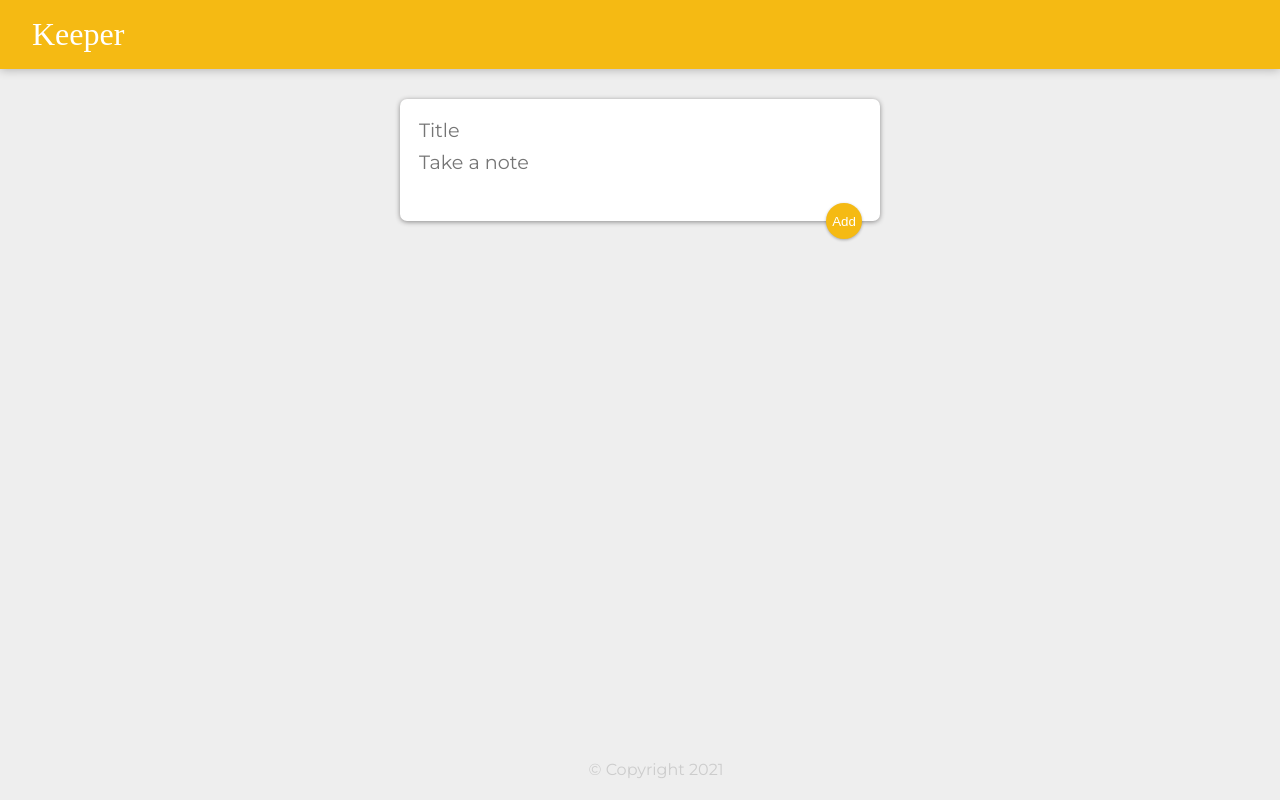
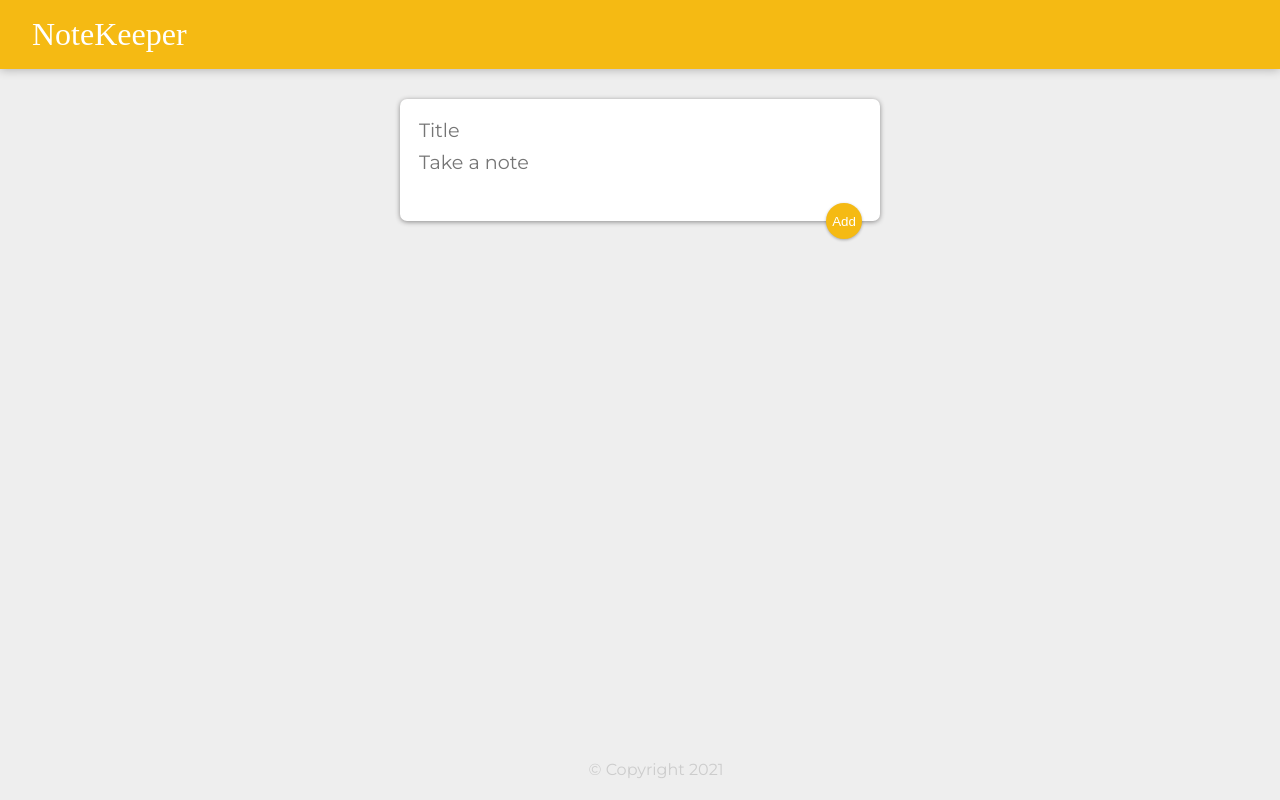
Before and after one commit to AikaAsan/keeper-app, a React (Create React App) app: page / in a window 1280 px wide. Built offline with nearby package versions, Linux system fonts and the light colour scheme; a web font is replaced by a local one.

Commit message:
note keeper

```diff
--- a/src/components/Header.jsx
+++ b/src/components/Header.jsx
@@ -4,7 +4,7 @@ import React from "react";
 function Header() {
     return (
         <header>
-            <h1>Keeper</h1>
+            <h1>NoteKeeper</h1>
         </header>
     );
 }
```
